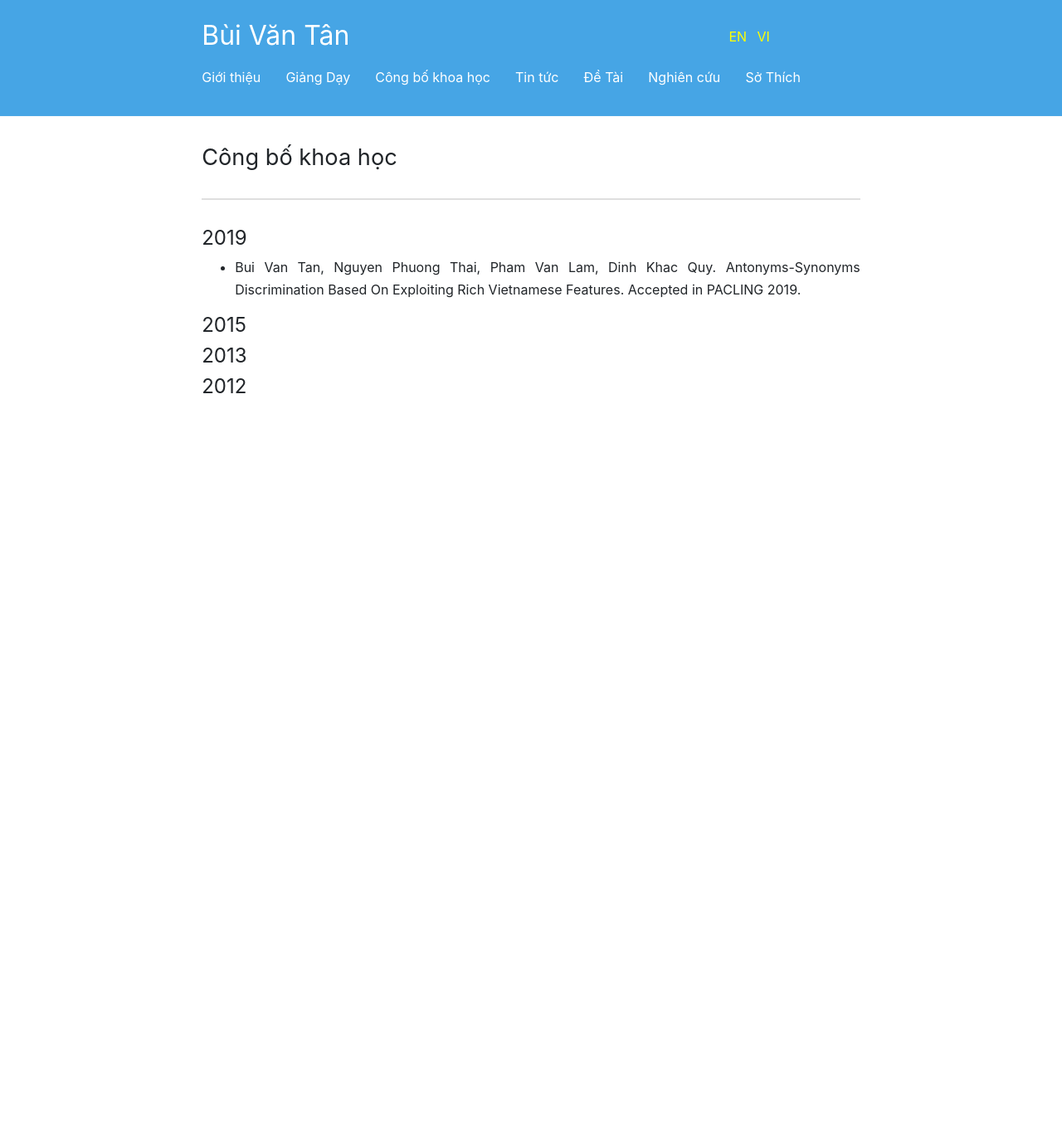
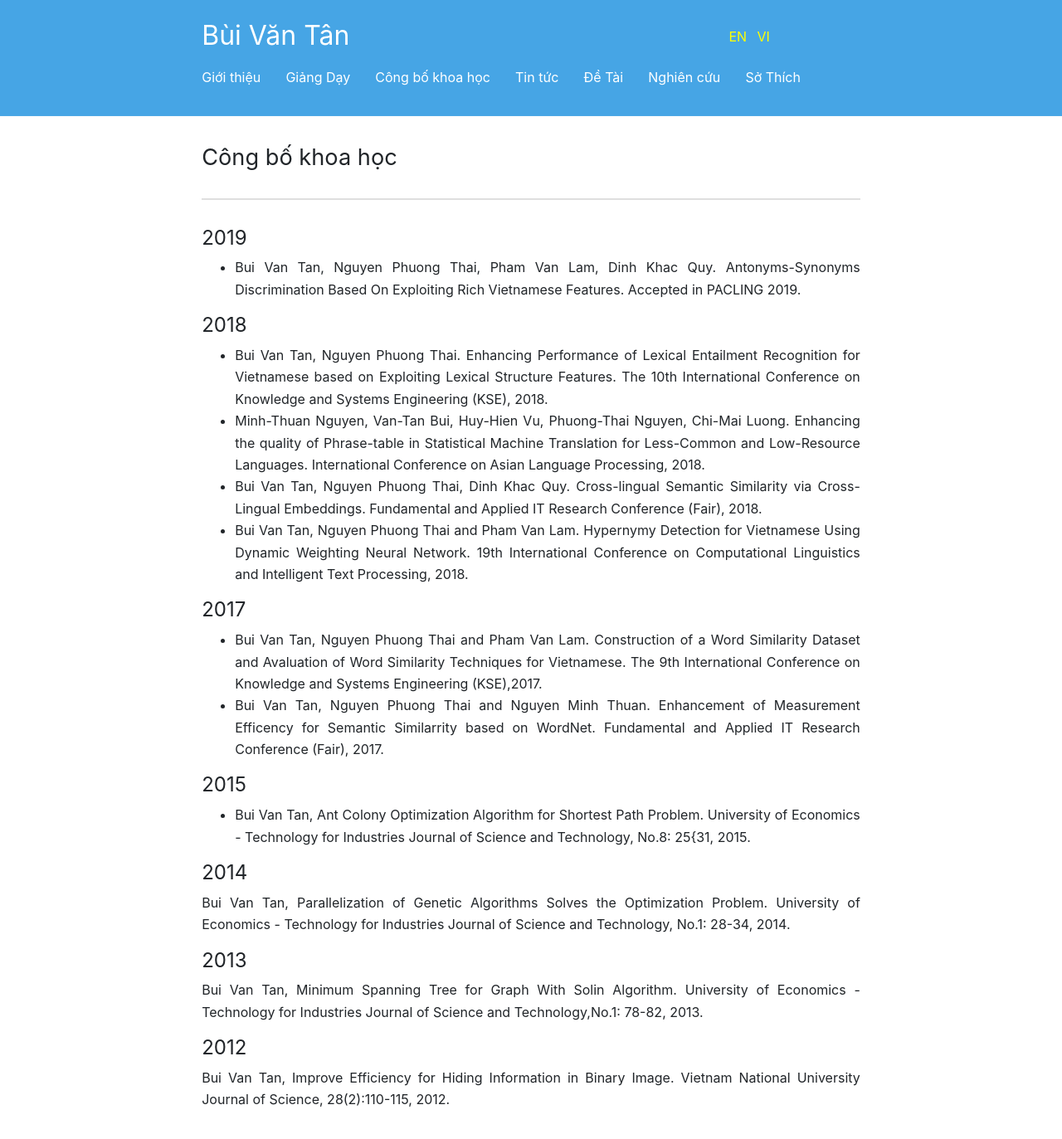
Before and after one commit to BuiTan/BuiTan.github.io, a Jekyll site: the page built from vi/Publications.md, in a window 1280 px wide and 1379 px high. Shown: the top 1373 px of the window at 83% size. Built offline with Jekyll 4.4.1, drawn with Linux system fonts in a browser that asks for light colours.

Commit message:
Update Publications.md

```diff
--- a/vi/Publications.md
+++ b/vi/Publications.md
@@ -13,10 +13,30 @@ order: 2
 * Bui Van Tan, Nguyen Phuong Thai, Pham Van Lam, Dinh Khac Quy. Antonyms-Synonyms Discrimination Based On Exploiting Rich Vietnamese Features. Accepted in PACLING 2019.
 {: style="text-align: justify;"}
 
+#### 2018
+* Bui Van Tan, Nguyen Phuong Thai. Enhancing Performance of Lexical Entailment Recognition for Vietnamese based on Exploiting Lexical Structure Features. The 10th International Conference on Knowledge and Systems Engineering (KSE), 2018.
+* Minh-Thuan Nguyen, Van-Tan Bui, Huy-Hien Vu, Phuong-Thai Nguyen, Chi-Mai Luong. Enhancing the quality of Phrase-table in Statistical Machine Translation for Less-Common and Low-Resource Languages. International Conference on Asian Language Processing, 2018.
+* Bui Van Tan, Nguyen Phuong Thai, Dinh Khac Quy. Cross-lingual Semantic Similarity via Cross-Lingual Embeddings. Fundamental and Applied IT Research Conference (Fair), 2018.
+* Bui Van Tan, Nguyen Phuong Thai and Pham Van Lam. Hypernymy Detection for Vietnamese Using Dynamic Weighting Neural Network. 19th International Conference on Computational Linguistics and Intelligent Text Processing, 2018.
+{: style="text-align: justify;"}
+
+#### 2017
+* Bui Van Tan, Nguyen Phuong Thai and Pham Van Lam. Construction of a Word Similarity Dataset and Avaluation of Word Similarity Techniques for Vietnamese. The 9th International Conference on Knowledge and Systems Engineering (KSE),2017.
+* Bui Van Tan, Nguyen Phuong Thai and Nguyen Minh Thuan. Enhancement of Measurement Efficency for Semantic Similarrity based on WordNet. Fundamental and Applied IT Research Conference (Fair), 2017.
+ {: style="text-align: justify;"}
+
 #### 2015
+* Bui Van Tan, Ant Colony Optimization Algorithm for Shortest Path Problem. University of Economics - Technology for Industries Journal of Science and Technology, No.8: 25{31, 2015.
+{: style="text-align: justify;"}
 
+#### 2014
+Bui Van Tan, Parallelization of Genetic Algorithms Solves the Optimization Problem. University of Economics - Technology for Industries Journal of Science and Technology, No.1: 28-34, 2014.
+{: style="text-align: justify;"}
 
 #### 2013
-
+Bui Van Tan, Minimum Spanning Tree for Graph With Solin Algorithm. University of Economics - Technology for Industries Journal of Science and Technology,No.1: 78-82, 2013.
+{: style="text-align: justify;"}
 
 #### 2012
+Bui Van Tan, Improve Efficiency for Hiding Information in Binary Image. Vietnam National University Journal of Science, 28(2):110-115, 2012.
+{: style="text-align: justify;"}
```
